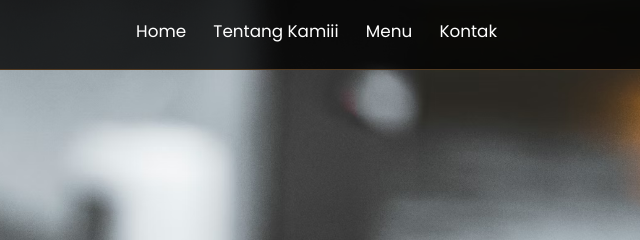
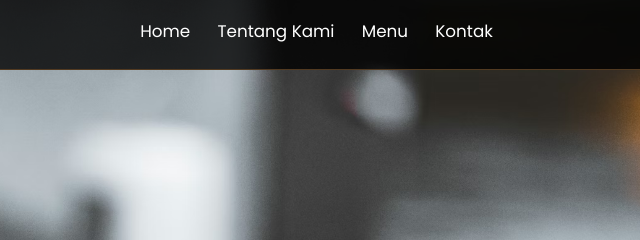
Before and after one commit to azzahraaulya419-alt/BlossomCrumbs, a plain HTML site: page index.html in a window 1280 px wide. Shown: the top 240 px of the page, 392-1032 px from the left. Drawn offline with nearby package versions, Linux system fonts and the light colour scheme.

Commit message:
project pertama

```diff
--- a/index.html
+++ b/index.html
@@ -26,7 +26,7 @@
 
       <div class="navbar-nav">
         <a href="#home">Home</a>
-        <a href="#about">Tentang Kamiii</a>
+        <a href="#about">Tentang Kami</a>
         <a href="#menu">Menu</a>
         <a href="#contact">Kontak</a>
       </div>
```
